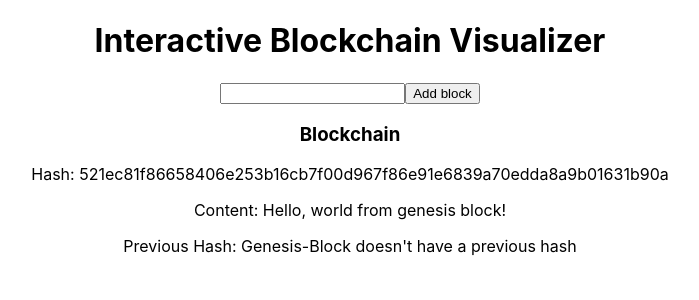
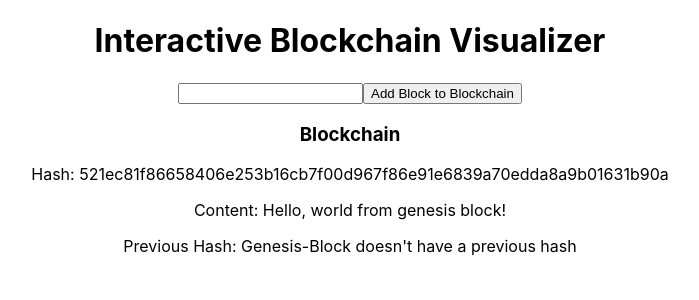
Before and after one commit to waiscodes/typescript-jest, a React (Create React App) app: page / in a window 1280 px wide. Shown: the top 300 px of the page, without its empty margins (290-989 px from the left). Built offline with nearby package versions, Linux system fonts and the light colour scheme.

Commit message:
fixed input field by turning it into a form

```diff
--- a/src/components/AddBlock.tsx
+++ b/src/components/AddBlock.tsx
@@ -22,15 +22,17 @@ const AddBlock: React.FC<IProps> = ({ setBlockchain, blockchain }) => {
     ]);
   };
 
-  const handleSubmit = (e: React.MouseEvent<HTMLElement>): void => {
+  const handleSubmit = (e: React.FormEvent<HTMLElement>): void => {
     e.preventDefault();
     createBlock();
   };
 
   return (
     <div>
-      <input type='text' ref={contentRef} />
-      <button onClick={handleSubmit}>Add block</button>
+      <form onSubmit={handleSubmit}>
+        <input type='text' ref={contentRef} />
+        <input type='submit' value='Add Block to Blockchain' />
+      </form>
     </div>
   );
 };
```
